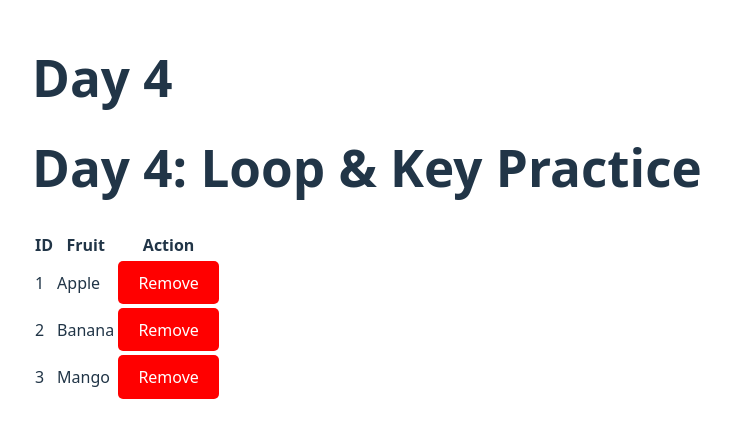
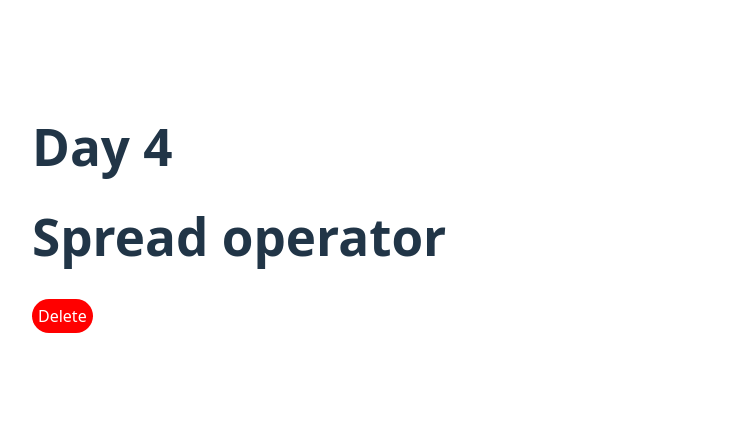
Before and after one commit to Abinash-016/React-Rev, a React (Vite) app: page / in a window 1280 px wide. Shown: the part 192-630 px from the top of the page, without its empty margins (158-889 px from the left). Built offline with nearby package versions, Linux system fonts and the light colour scheme.

Commit message:
Spread operator for combining multiple inline styles

```diff
--- a/src/DAY-4/App.jsx
+++ b/src/DAY-4/App.jsx
@@ -1,9 +1,11 @@
 import Row from "./LOOPS/Loop";
+import SpreadOperator from "./SpreadOperator/SpreadOperator";
 function Day4() {
   return (
     <div>
       <h1>Day 4</h1>
-        <Row/>
+        {/* <Row/> */}
+        <SpreadOperator/>
     </div>
   );
 }
--- /dev/null
+++ b/src/DAY-4/SpreadOperator/SpreadOperator.jsx
@@ -0,0 +1,22 @@
+const baseStyle={
+    padding:"5px",
+    borderRadius:"17px"
+}
+
+const dangerStyle={
+    backgroundColor:"red",
+    color:"white"
+}
+
+function SpreadOperator(){
+    return (
+        <div>
+            <h1>Spread operator </h1>
+        <button style={{...baseStyle, ...dangerStyle}}>
+            Delete
+        </button>
+        </div>
+    )
+}
+
+export default SpreadOperator
```
